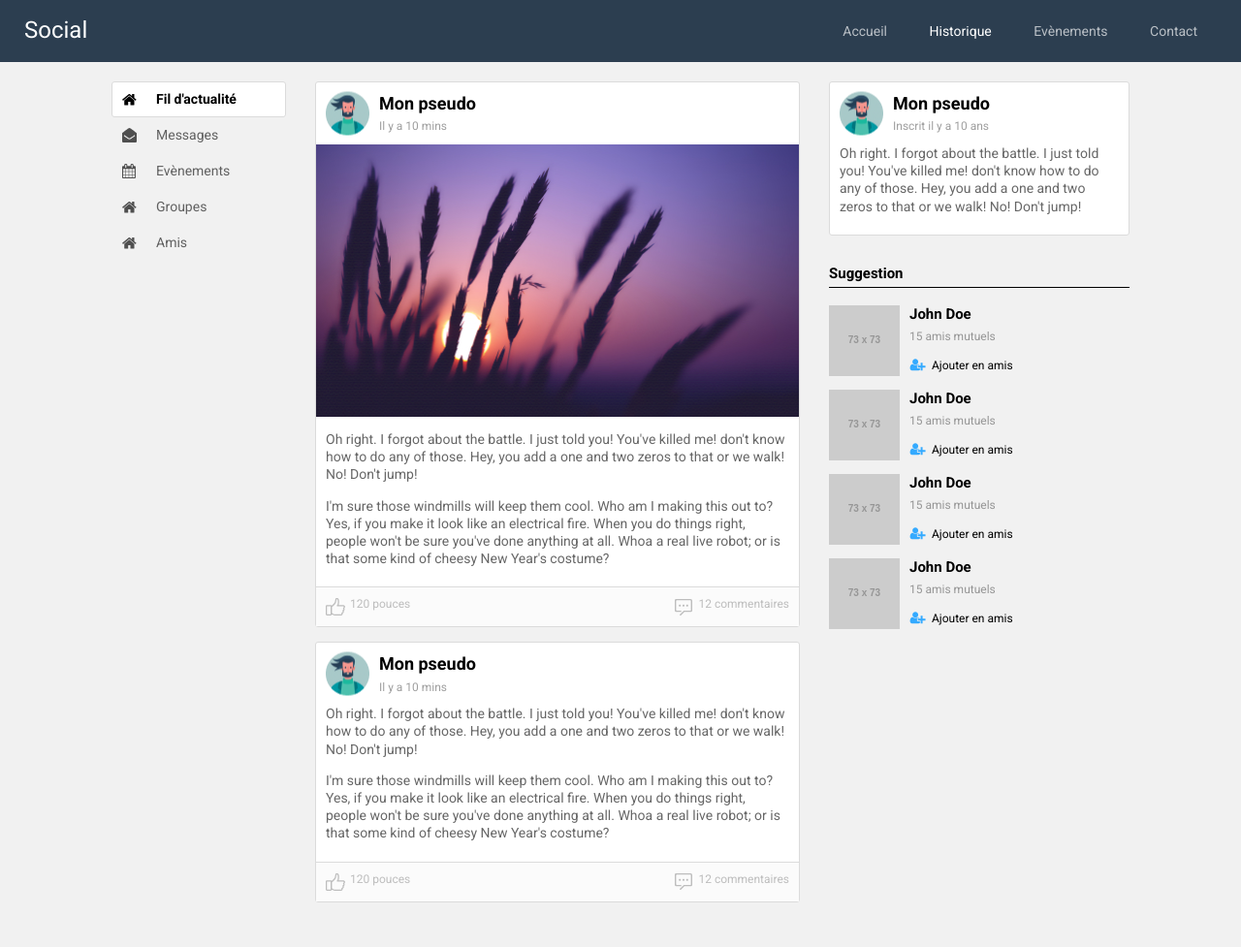
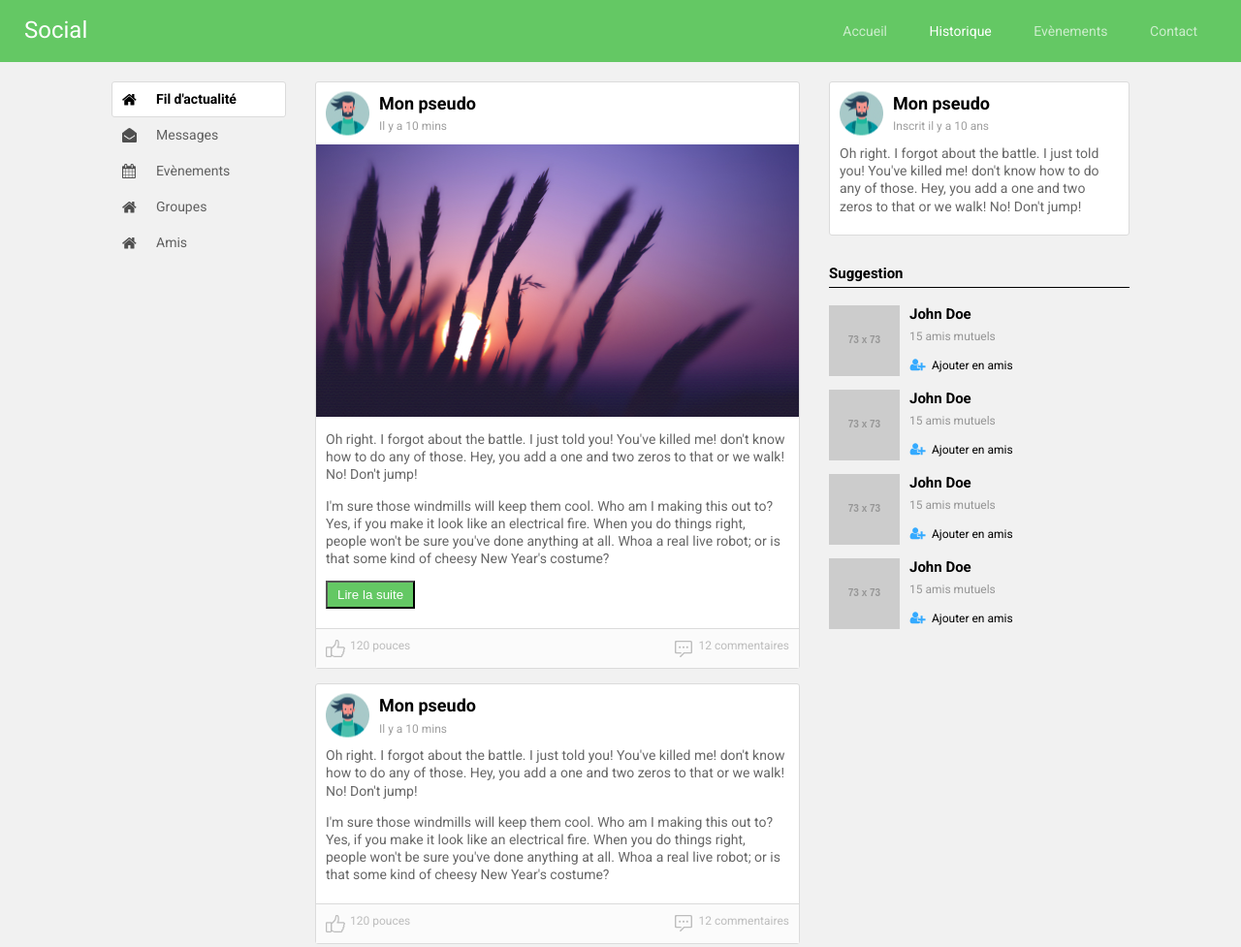
Before and after one commit to olivierEsmieu/html-and-csstpreseausocial, a plain HTML site: page index.html in a window 1280 px wide. Shown: the whole page at 97% size. Drawn offline with Linux system fonts and the light colour scheme; placeholder pictures from the web are drawn by us.

Commit message:
testvariable css

```diff
--- a/app.css
+++ b/app.css
@@ -1,86 +1,12 @@
-html,
-body,
-html,
-body,
-div,
-span,
-applet,
-object,
-iframe,
-h1,
-h2,
-h3,
-h4,
-h5,
-h6,
-p,
-blockquote,
-pre,
-a,
-abbr,
-acronym,
-address,
-big,
-cite,
-code,
-del,
-dfn,
-em,
-img,
-ins,
-kbd,
-q,
-s,
-samp,
-small,
-strike,
-strong,
-sub,
-sup,
-tt,
-var,
-b,
-u,
-i,
-center,
-dl,
-dt,
-dd,
-ol,
-ul,
-li,
-fieldset,
-form,
-label,
-legend,
-table,
-caption,
-tbody,
-tfoot,
-thead,
-tr,
-th,
-td,
-article,
-aside,
-canvas,
-details,
-embed,
-figure,
-figcaption,
-footer,
-header,
-hgroup,
-menu,
-nav,
-output,
-ruby,
-section,
-summary,
-time,
-mark,
-audio,
-video {
+:root {
+  --primary: rgb(100,200,100);
+  --padding: 5px 10px;
+}
+html {
+  --primary: #0488CA;
+}
+html,body,html,body,div,span,applet,object,iframe,h1,h2,h3,h4,h5,h6,p,blockquote,pre,a,abbr,acronym,address,big,cite,code,del,dfn,em,img,ins,kbd,q,s,samp,small,strike,strong,sub,sup,tt,var,b,u,i,center,dl,dt,dd,ol,ul,li,fieldset,form,label,legend,table,caption,tbody,tfoot,thead,tr,th,td,article,aside,canvas,details,embed,figure,figcaption,footer,header,hgroup,menu,nav,output,ruby,section,summary,time,mark,audio,video
+{
   margin: 0;
   padding: 0;
   border: 0;
@@ -89,28 +15,16 @@ video {
   vertical-align: baseline;
 }
 /* HTML5 display-role reset for older browsers */
-article,
-aside,
-details,
-figcaption,
-figure,
-footer,
-header,
-hgroup,
-menu,
-nav,
-section {
+article,aside,details,figcaption,figure,footer,header,hgroup,menu,nav,section {
   display: block;
 }
 table {
   border-collapse: collapse;
   border-spacing: 0;
 }
-
 p {
   margin: 1em 0;
 }
-
 *,
 *::before,
 *::after {
@@ -130,9 +44,11 @@ a {
   color: inherit;
   text-decoration: none;
 }
-
+/* .theme-vert {
+--primary: rgb(100,200,100);
+} */
 .topbar {
-  background: #2c3e50;
+  background: var(--primary);
   color: #fff;
 }
 
@@ -297,6 +213,12 @@ a {
   margin-bottom: 0;
 }
 
+.btn  {
+  background: var(--primary);
+  padding: var(--padding);
+  color: #fff;
+}
+
 .card-footer {
   border-top: solid 1px #dbdbdb;
   background: #fbfbfb;
--- a/index.html
+++ b/index.html
@@ -1,18 +1,16 @@
 <!DOCTYPE html>
 <html lang="fr">
+
   <head>
     <meta charset="UTF-8" />
     <meta name="viewport" content="width=device-width, initial-scale=1.0" />
     <meta http-equiv="X-UA-Compatible" content="ie=edge" />
     <title>réseau Social</title>
-    <link
-      href="https://fonts.googleapis.com/css?family=Roboto:400,700&display=swap"
-      rel="stylesheet"
-    />
+    <link href="https://fonts.googleapis.com/css?family=Roboto:400,700&display=swap" rel="stylesheet" />
     <link rel="stylesheet" href="./app.css" />
   </head>
 
-  <body>
+  <body class="theme-vert">
     <header class="topbar">
       <a href="#" class="topbar-logo">Social</a>
       <nav class="topbar-nav">
@@ -33,25 +31,13 @@
       <main class="main">
         <article class="card">
           <header class="card-header card-header-avatar">
-            <img
-              src="img/avatar.png"
-              alt="avatar"
-              width="45"
-              height="45"
-              class="card-avatar"
-            />
+            <img src="img/avatar.png" alt="avatar" width="45" height="45" class="card-avatar" />
             <h2 class="card-title">Mon pseudo</h2>
             <div class="card-date">Il y a 10 mins</div>
           </header>
           <div class="card-body">
             <p>
-              <img
-                src="img/image.jpg"
-                alt="Paysage"
-                width="500"
-                height="281"
-                class="fullwidth"
-              />
+              <img src="img/image.jpg" alt="Paysage" width="500" height="281" class="fullwidth" />
             </p>
             <p>
               Oh right. I forgot about the battle. I just told you! You've
@@ -65,6 +51,7 @@
               Whoa a real live robot; or is that some kind of cheesy New Year's
               costume?
             </p>
+            <button class="btn">Lire la suite</button>
           </div>
           <footer class="card-footer">
             <a class="card-like"><a href="#">120 pouces</a>
@@ -73,13 +60,7 @@
         </article>
         <article class="card">
           <header class="card-header card-header-avatar">
-            <img
-              src="img/avatar.png"
-              alt="avatar"
-              width="45"
-              height="45"
-              class="card-avatar"
-            />
+            <img src="img/avatar.png" alt="avatar" width="45" height="45" class="card-avatar" />
             <h2 class="card-title">Mon pseudo</h2>
             <div class="card-date">Il y a 10 mins</div>
           </header>
@@ -106,13 +87,7 @@
       <aside class="aside">
         <article class="card profil">
           <header class="card-header card-header-avatar">
-            <img
-              src="img/avatar.png"
-              alt="avatar"
-              width="45"
-              height="45"
-              class="card-avatar"
-            />
+            <img src="img/avatar.png" alt="avatar" width="45" height="45" class="card-avatar" />
             <h2 class="card-title">Mon pseudo</h2>
             <div class="card-date">Inscrit il y a 10 ans</div>
           </header>
@@ -127,7 +102,7 @@
         <div class="sidebar-title">Suggestion</div>
         <div class="friends-list">
           <div class="friend">
-              <img class="friend-avatar" src="https://via.placeholder.com/73" alt="Friend"/>
+            <img class="friend-avatar" src="https://via.placeholder.com/73" alt="Friend" />
             <div class="friend-body">
               <a class="friend-name" href="#">John Doe</a>
               <div class="friend-connections">15 amis mutuels</div>
@@ -135,7 +110,7 @@
             </div>
           </div>
           <div class="friend">
-              <img class="friend-avatar" src="https://via.placeholder.com/73" alt="Friend"/>
+            <img class="friend-avatar" src="https://via.placeholder.com/73" alt="Friend" />
             <div class="friend-body">
               <a class="friend-name" href="#">John Doe</a>
               <div class="friend-connections">15 amis mutuels</div>
@@ -143,7 +118,7 @@
             </div>
           </div>
           <div class="friend">
-              <img class="friend-avatar" src="https://via.placeholder.com/73" alt="Friend"/>
+            <img class="friend-avatar" src="https://via.placeholder.com/73" alt="Friend" />
             <div class="friend-body">
               <a class="friend-name" href="#">John Doe</a>
               <div class="friend-connections">15 amis mutuels</div>
@@ -151,7 +126,7 @@
             </div>
           </div>
           <div class="friend">
-              <img class="friend-avatar" src="https://via.placeholder.com/73" alt="Friend"/>
+            <img class="friend-avatar" src="https://via.placeholder.com/73" alt="Friend" />
             <div class="friend-body">
               <a class="friend-name" href="#">John Doe</a>
               <div class="friend-connections">15 amis mutuels</div>
@@ -162,4 +137,5 @@
       </aside>
     </div>
   </body>
+
 </html>
```
Lines whose indentation alone changed are shown as unchanged.
